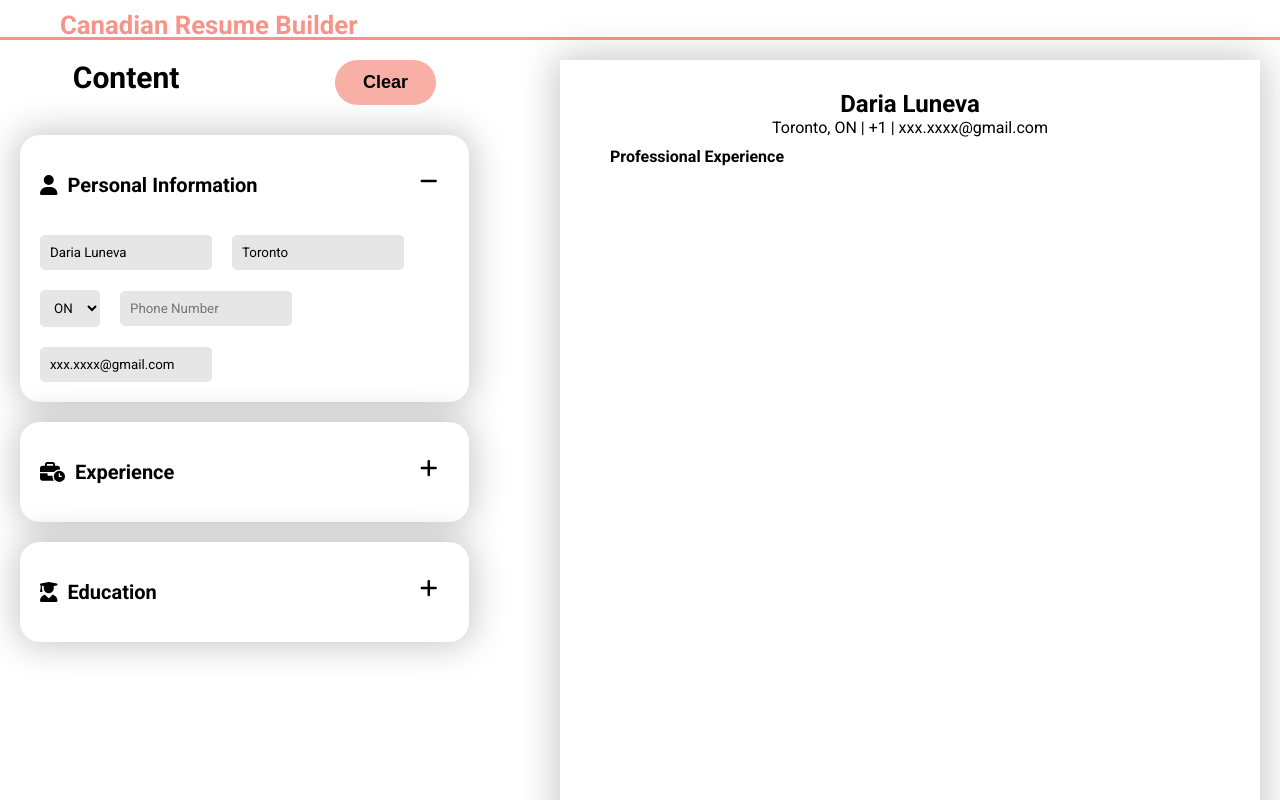
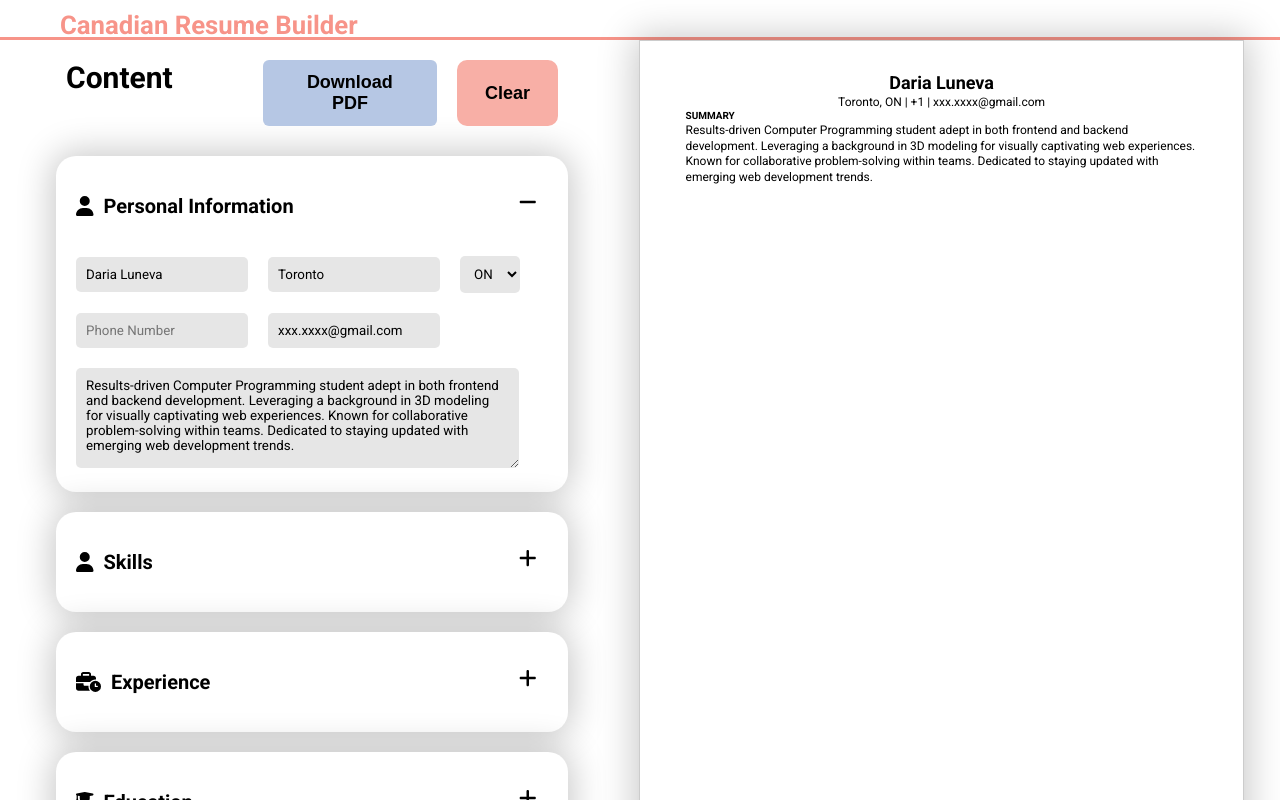
Before and after one commit to LunevaDariaa/canadian_cv_app, a React (Vite) app in the folder my-first-react-app/: page / in a window 1280 px wide. Shown: the top 800 px of the page. Built offline with nearby package versions, Linux system fonts and the light colour scheme.

Commit message:
Created logic for downloading PDF

```diff
--- a/my-first-react-app/package.json
+++ b/my-first-react-app/package.json
@@ -15,6 +15,7 @@
     "@fortawesome/free-regular-svg-icons": "^6.5.2",
     "@fortawesome/free-solid-svg-icons": "^6.5.2",
     "@fortawesome/react-fontawesome": "^0.2.0",
+    "jspdf": "^2.5.1",
     "react": "^18.2.0",
     "react-dom": "^18.2.0"
   },
--- a/my-first-react-app/src/App.jsx
+++ b/my-first-react-app/src/App.jsx
@@ -1,4 +1,5 @@
 import { useState } from "react";
+import { jsPDF } from "jspdf";
 import { FontAwesomeIcon } from "@fortawesome/react-fontawesome";
 // import { faEye, faEyeSlash } from "@fortawesome/free-solid-svg-icons";
 import {
@@ -43,7 +44,9 @@ export default function App() {
   const [province, setProvince] = useState("ON");
   const [phoneNum, setPhoneNum] = useState("+1");
   const [mail, setMail] = useState("xxx.xxxx@gmail.com");
-
+  const [summary, setSummary] = useState(
+    "Results-driven Computer Programming student adept in both frontend and backend development. Leveraging a background in 3D modeling for visually captivating web experiences. Known for collaborative problem-solving within teams. Dedicated to staying updated with emerging web development trends."
+  );
   // Experience
   const [projects, setProjects] = useState([]);
   const [companyName, setCompanyName] = useState("YWT Comp.");
@@ -72,6 +75,8 @@ export default function App() {
         onSetPhoneNum={setPhoneNum}
         mail={mail}
         onSetMail={setMail}
+        summary={summary}
+        onSetSummary={setSummary}
         // experience
         projects={projects}
         setProjects={setProjects}
@@ -106,12 +111,8 @@ export default function App() {
         province={province}
         phoneNum={phoneNum}
         mail={mail}
-        companyName={companyName}
-        positionTitle={positionTitle}
-        startDateExperience={startDateExperience}
-        endtDateExperience={endtDateExperience}
-        location={location}
-        jobDescription={jobDescription}
+        summary={summary}
+        onSetSummary={setSummary}
       />
     </div>
   );
@@ -121,7 +122,10 @@ function Header() {
   return (
     <div className="header">
       <h1>Content</h1>
-      <Button>Clear</Button>
+      <Button onClick={handleDownloadResume}>Download PDF</Button>
+      <Button style={{ borderRadius: "10px", backgroundColor: "#f8afa6" }}>
+        Clear
+      </Button>
     </div>
   );
 }
@@ -161,6 +165,8 @@ function FormSidebar({
   onSetEndDateEducation,
   schoolLocation,
   onSetSchoolLocation,
+  summary,
+  onSetSummary,
 }) {
   return (
     <div className="form-sidebar">
@@ -176,7 +182,10 @@ function FormSidebar({
         onSetPhoneNum={onSetPhoneNum}
         mail={mail}
         onSetMail={onSetMail}
+        summary={summary}
+        onSetSummary={onSetSummary}
       />
+      <Skills />
       <Experience
         projects={projects}
         setProjects={setProjects}
@@ -215,16 +224,27 @@ function FormSidebar({
 // location,
 // jobDescription,
 
-function Resume({ projects, fullName, city, province, phoneNum, mail }) {
+function Resume({
+  projects,
+  fullName,
+  city,
+  province,
+  phoneNum,
+  mail,
+  summary,
+}) {
   return (
-    <div className="resume">
+    <div className="resume" id="resume-pdf">
       <div className="personal-info-display">
         <h2>{fullName}</h2>
         <p>{`${city}, ${province}   |   ${phoneNum}   |   ${mail}`}</p>
       </div>
+      <div className="summary">
+        <h5>SUMMARY</h5>
+        <div className="text">{summary}</div>
+      </div>
       <div className="experience">
-        <h4>Professional Experience</h4>
-
+        {!(projects.length === 0) && <h5>PROFESSIONAL EXPERIENCE</h5>}
         {projects.map((project) => (
           <JobResume key={project.id} project={project} />
         ))}
@@ -282,6 +302,8 @@ function PersonalInfo({
   onSetPhoneNum,
   mail,
   onSetMail,
+  summary,
+  onSetSummary,
 }) {
   const [isModuleOpened, setIsModuleOpened] = useState(true);
 
@@ -340,6 +362,18 @@ function PersonalInfo({
             value={mail}
             onChange={(e) => onSetMail(e.target.value)}
           />
+          <textarea
+            type="text"
+            style={{
+              resize: "vertical",
+              minHeight: "100px",
+              outline: "none",
+            }}
+            minLength="20"
+            value={summary}
+            onChange={(e) => onSetSummary(e.target.value)}
+            placeholder="Summary"
+          ></textarea>
         </form>
       )}
     </div>
@@ -358,13 +392,8 @@ function Education({
   onSetSchoolLocation,
 }) {
   const [schools, setSchools] = useState([]);
-  const [isSeen, setIsSeen] = useState(false);
   const [isModuleOpened, setIsModuleOpened] = useState(false);
   const [newSchool, setNewSchool] = useState(false);
-
-  function toggleSeen() {
-    setIsSeen((prevSeen) => !prevSeen);
-  }
 
   function handleNewSchool(e) {
     e.preventDefault();
@@ -444,24 +473,8 @@ function Education({
             placeholder="Location"
             required
           />
-          <Button
-            onClick={handleAddSchool}
-            style={{
-              backgroundColor: "rgb(182, 199, 228)",
-              borderRadius: "2px",
-            }}
-          >
-            Cancel
-          </Button>
-          <Button
-            onClick={handleNewSchool}
-            style={{
-              backgroundColor: "rgb(182, 199, 228)",
-              borderRadius: "2px",
-            }}
-          >
-            Save
-          </Button>
+          <Button onClick={handleAddSchool}>Cancel</Button>
+          <Button onClick={handleNewSchool}>Save</Button>
         </form>
       )}
       {isModuleOpened && (
@@ -521,5 +534,33 @@ function Job({ school, handleClearSchool }) {
 }
 
 function Skills() {
-  return <div></div>;
+  const [isModuleOpened, setIsModuleOpened] = useState(false);
+  function handleOpenModule() {
+    setIsModuleOpened((open) => !open);
+  }
+  return (
+    <div className="module">
+      <div className="module-info">
+        <h1>
+          <FontAwesomeIcon className="icon" icon={faUser} />
+          Skills
+        </h1>
+        <button onClick={handleOpenModule}>
+          <FontAwesomeIcon
+            icon={!isModuleOpened ? faPlus : faMinus}
+            style={{ fontSize: "20px" }}
+          />
+        </button>
+      </div>
+    </div>
+  );
 }
+
+function handleDownloadResume() {
+  const doc = new jsPDF("portrait", "pt", "a4");
+
+  doc.html(document.querySelector("#resume-pdf")).then(() => {
+    // Save the PDF file
+    doc.save("resume.pdf");
+  });
+}
--- a/my-first-react-app/src/Experience.jsx
+++ b/my-first-react-app/src/Experience.jsx
@@ -110,28 +110,17 @@ export function Experience({
           <textarea
             type="text"
             minLength="20"
+            style={{
+              resize: "vertical",
+              minHeight: "100px",
+              outline: "none",
+            }}
             value={jobDescription}
             onChange={(e) => onSetJobDescription(e.target.value)}
             placeholder="Description.."
           ></textarea>
-          <Button
-            onClick={handleNewJob}
-            style={{
-              backgroundColor: "rgb(182, 199, 228)",
-              borderRadius: "2px",
-            }}
-          >
-            Cancel
-          </Button>
-          <Button
-            onClick={handleNewProject}
-            style={{
-              backgroundColor: "rgb(182, 199, 228)",
-              borderRadius: "2px",
-            }}
-          >
-            Save
-          </Button>
+          <Button onClick={handleNewJob}>Cancel</Button>
+          <Button onClick={handleNewProject}>Save</Button>
         </form>
       )}
       {isModuleOpened && (
--- a/my-first-react-app/src/index.css
+++ b/my-first-react-app/src/index.css
@@ -45,26 +45,49 @@ header {
   height: 100%;
 }
 .resume {
-  margin: 20px;
-  width: 50%;
-  min-width: 700px;
-  max-width: 700px;
-  height: auto;
-  min-height: 900px;
+  width: 16cm;
+  height: 22.22cm;
+  /* margin: 0 20px; */
+  padding: 0.8cm 1.2cm;
+  box-sizing: border-box;
+  border: 1px solid #ccc;
+  font-family: Arial, sans-serif;
+  font-size: 9pt;
+  line-height: 1.3;
   background-color: white;
   -webkit-box-shadow: 0px 0px 35px 4px rgba(0, 0, 0, 0.41);
   -moz-box-shadow: 0px 0px 35px 4px rgba(0, 0, 0, 0.41);
   box-shadow: 0px 0px 35px 4px rgba(0, 0, 0, 0.219);
 }
 
+/* #resume-pdf {
+  width: 16cm;
+  height: 22.23cm;
+  box-sizing: border-box;
+  background-color: white;
+} */
+
+/* .summary {
+  margin: 1% 5%;
+} */
+
+/* .text {
+  font-family: Arial, sans-serif;
+  font-size: 11pt;
+  line-height: 1.6;
+  margin: 0.2in; /* 1 inch margin on all sides
+}
+ */
 .header {
   display: flex;
   justify-content: space-around;
   flex-direction: row;
+  box-sizing: border-box;
 }
 
 .header h1 {
-  margin: 10px 30px;
+  margin: 10px;
+  flex-grow: 1;
   font-size: 30px;
   padding-right: 70px;
 }
@@ -101,7 +124,8 @@ header {
 
 .bn37 {
   border-color: transparent;
-  background-color: var(--secondary);
+  background-color: rgb(182, 199, 228);
+  border-radius: 6px;
   color: #000;
   transition: transform 0.2s cubic-bezier(0.235, 0, 0.05, 0.95);
 }
@@ -109,6 +133,12 @@ header {
 .bn37:hover {
   transform: perspective(1px) scale3d(1.044, 1.044, 1) translateZ(0) !important;
 }
+
+/* form textarea {
+  resize: "vertical";
+  min-height: "100px";
+  outline: "none";
+} */
 
 /* Modules */
 .module {
@@ -176,20 +206,18 @@ header {
 
 .personal-info-display {
   text-align: center;
-  margin-top: 30px;
+  /* margin-top: 30px; */
 }
 
 .experience {
-  margin: 10px 50px;
-  /* display: flex;
-  flex-direction: column; */
+  margin: 10px 0 5px 0;
 }
 
 .experience-heading {
   display: flex;
   flex-direction: row;
   justify-content: space-between;
-  margin: 10px 0;
+  margin: 6px 0;
 }
 
 .experience-full ul {
```
Also changed, not shown: 1 other file (tests, documents, lock files or other folders).
